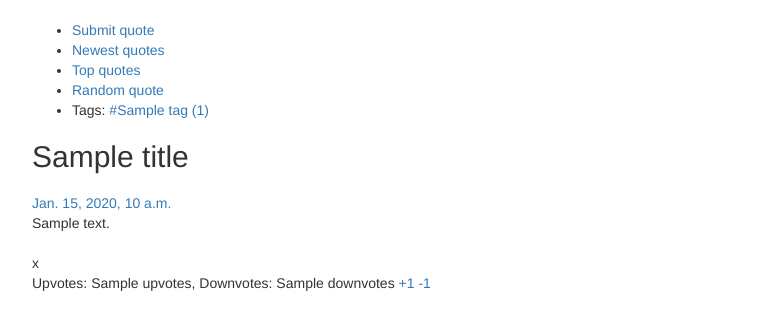
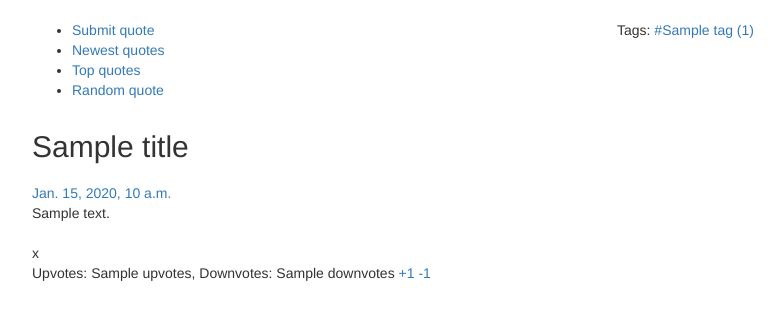
Before and after one commit to m0r13/hpi-quotedb, a Django app: template hpi_quotedb/quotedb/templates/quotes/quotes.html in a window 1280 px wide. Shown: the part 51-381 px from the top of the page, without its empty margins (38-822 px from the left). Run offline with Django 3.2, Linux system fonts and the light colour scheme; the template is opened without the code that fills it: most values are stand-ins (such as "Sample title", 1, 10 or a date in 2020); some libraries are stand-ins or nearby versions.

Commit message:
Moved tag cloud to right column.

```diff
--- a/hpi_quotedb/quotedb/templates/quotes/quotes.html
+++ b/hpi_quotedb/quotedb/templates/quotes/quotes.html
@@ -1,18 +1,22 @@
 {% extends "base.html" %}
 
 {% block content %}
-<ul>
-    <li><a href="{% url "quotedb:submit_quote" %}">Submit quote</a></li>
-    <li><a href="{% url "quotedb:quotes" order="newest" %}">Newest quotes</a></li>
-    <li><a href="{% url "quotedb:quotes" order="top" %}">Top quotes</a></li>
-    <li><a href="{% url "quotedb:random_quote" %}">Random quote</a></li>
-    <li>
+<div class="row">
+    <div class="col-md-6">
+        <ul>
+            <li><a href="{% url "quotedb:submit_quote" %}">Submit quote</a></li>
+            <li><a href="{% url "quotedb:quotes" order="newest" %}">Newest quotes</a></li>
+            <li><a href="{% url "quotedb:quotes" order="top" %}">Top quotes</a></li>
+            <li><a href="{% url "quotedb:random_quote" %}">Random quote</a></li>
+        </ul>
+    </div>
+    <div class="col-md-6">
         Tags:
         {% for tag, count in tag_cloud %}
             <a href="{{ tag.get_absolute_url }}">#{{ tag.name }} ({{ count }})</a>{% if not forloop.last %},{% endif %}
         {% endfor %}
-    </li>
-</ul>
+    </div>
+</div>
 
 <h2>{{ title }}</h2>
 
```
